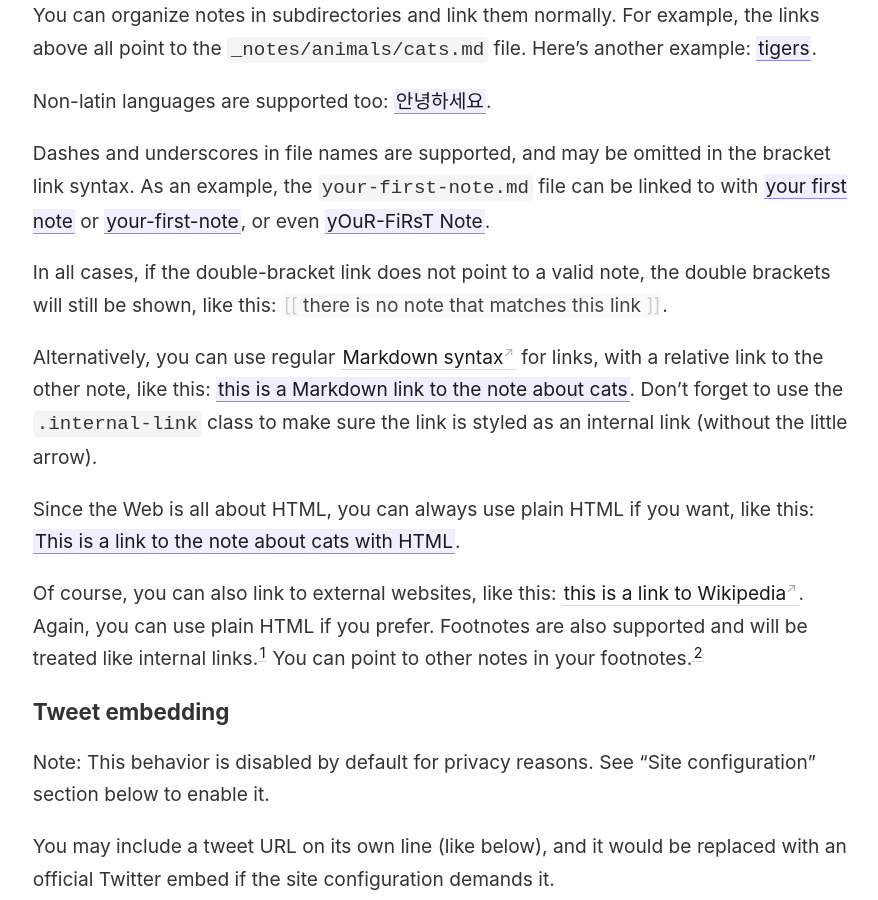
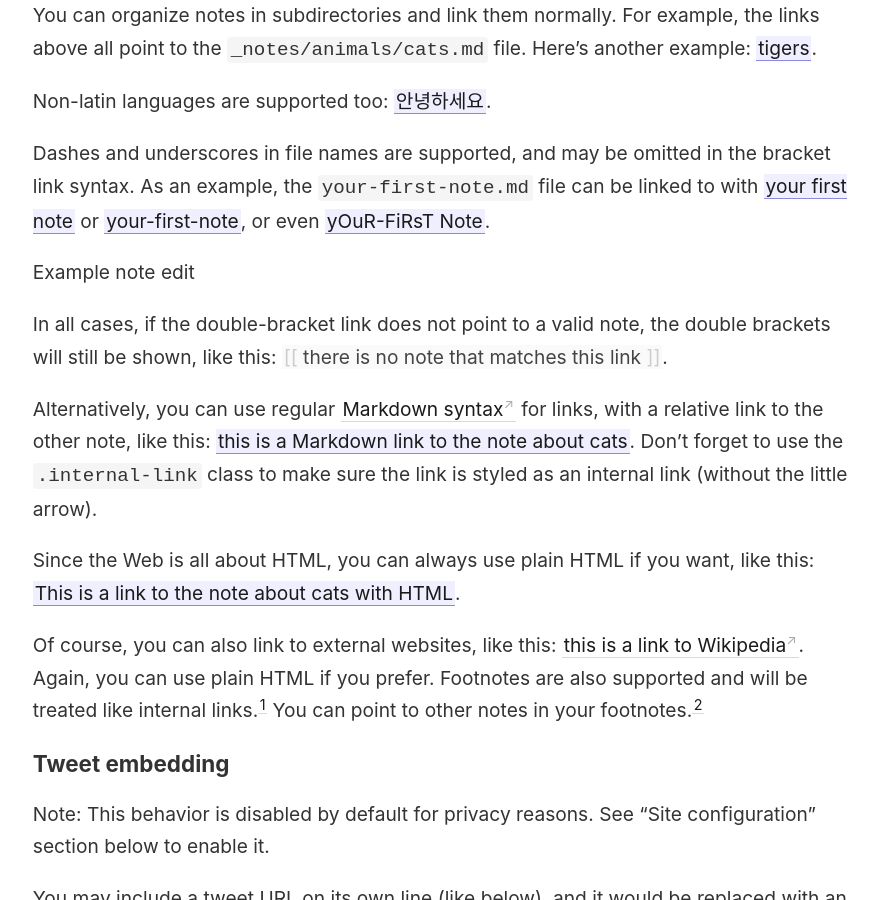
Before and after one commit to miscemw/Paper-Less, a Jekyll site: the page built from _notes/your-first-note.md, in a window 1280 px wide and 900 px high, scrolled down 701 px. Shown: the whole window, without its empty margins (44-922 px from the left). Built offline with Jekyll 4.4.1, drawn with Linux system fonts in a browser that asks for light colours.

Commit message:
Update your-first-note.md

```diff
--- a/_notes/your-first-note.md
+++ b/_notes/your-first-note.md
@@ -20,6 +20,8 @@ You can organize notes in subdirectories and link them normally. For example, th
 Non-latin languages are supported too: [[안녕하세요]].
 
 Dashes and underscores in file names are supported, and may be omitted in the bracket link syntax. As an example, the `your-first-note.md` file can be linked to with [[your first note]] or [[your-first-note]], or even [[yOuR-FiRsT Note]].
+
+Example note edit
 
 In all cases, if the double-bracket link does not point to a valid note, the double brackets will still be shown, like this: [[there is no note that matches this link]].
 
```
